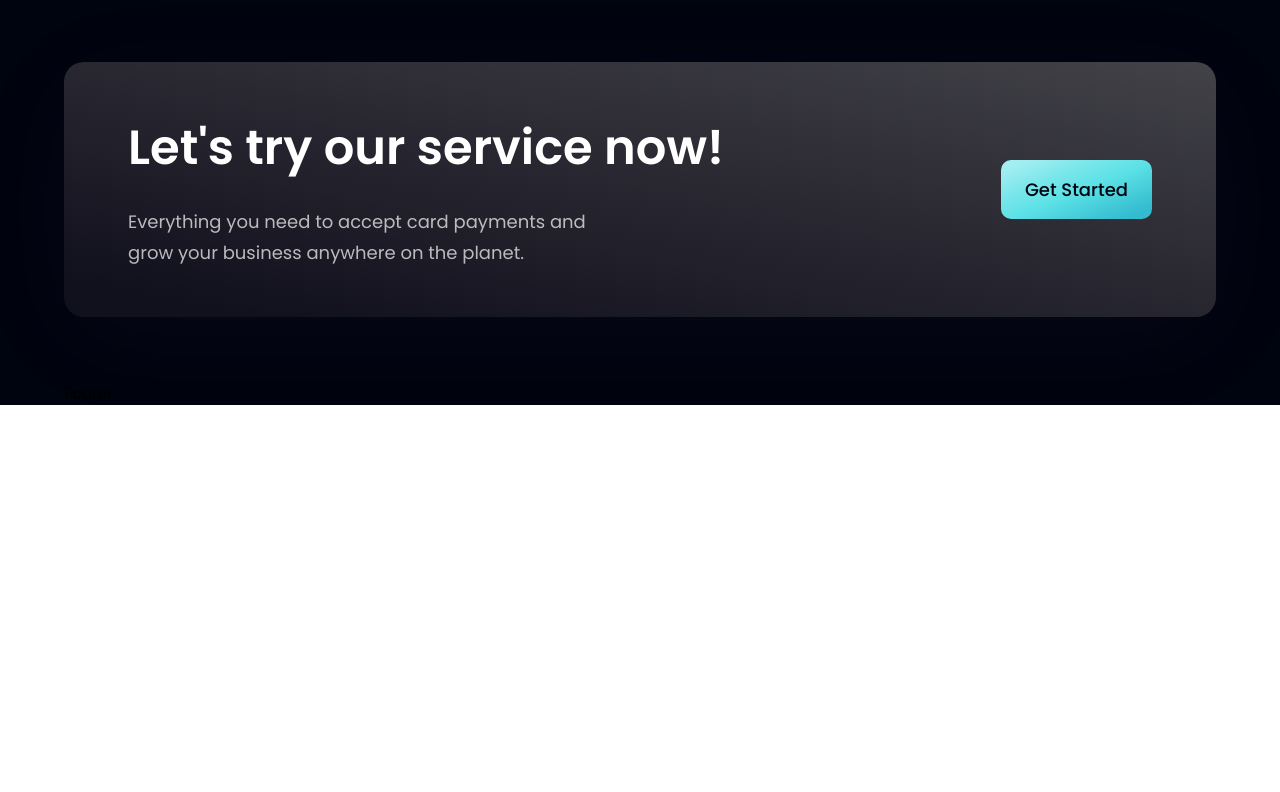
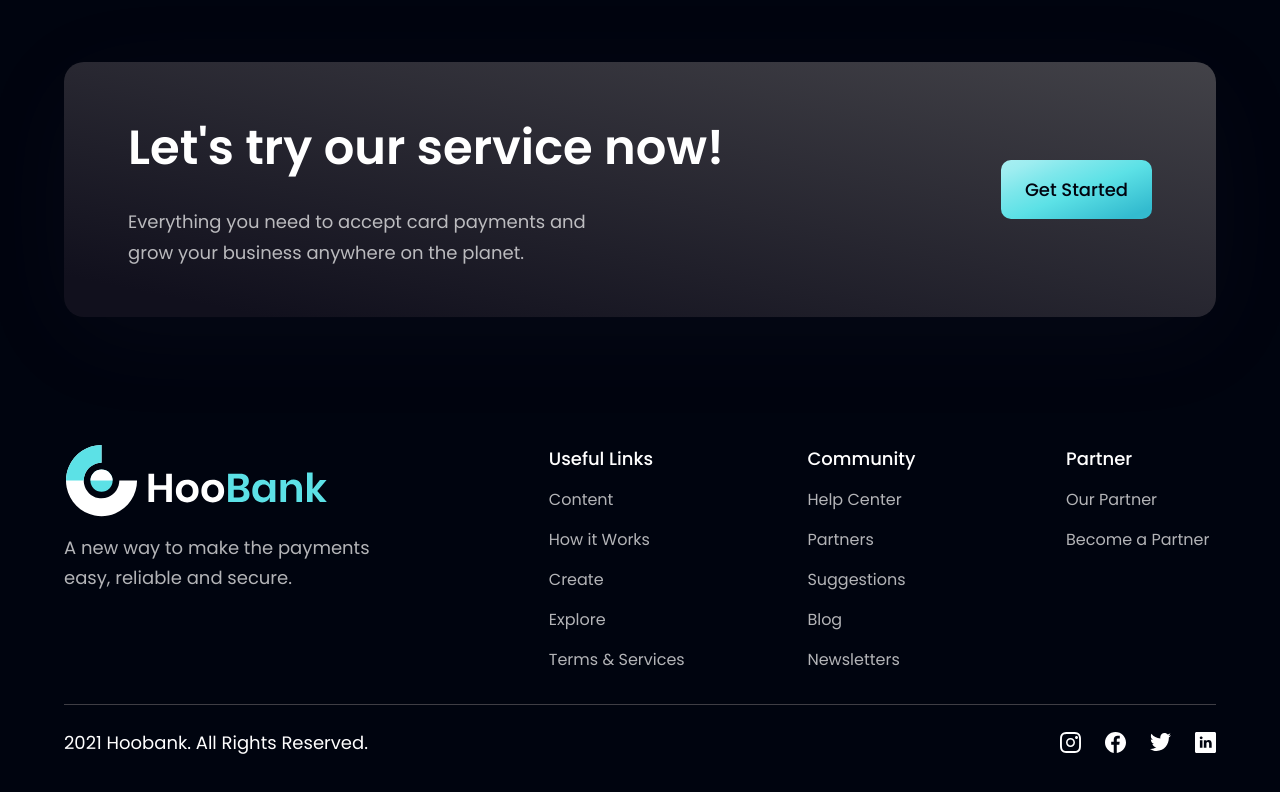
Before and after one commit to mthisgaard/space-tourism-app, a React (Vite) app in the folder space-tourism-app/: page / in a window 1280 px wide. Shown: the part 4046-4838 px from the top of the page. Before the commit the page ends 4451 px from the top, so only its background shows below. Built offline with nearby package versions, Linux system fonts and the light colour scheme.

Commit message:
add and style footer

```diff
--- a/space-tourism-app/src/components/Footer.jsx
+++ b/space-tourism-app/src/components/Footer.jsx
@@ -1,9 +1,40 @@
-import React from 'react'
+import styles from '../style';
+import { logo } from '../assets';
+import { footerLinks, socialMedia} from '../constants'
 
-const Footer = () => {
-  return (
-    <div>Footer</div>
-  )
-}
+const Footer = () => (
+  <section className={`${styles.flexCenter} ${styles.paddingY} flex-col`}>
+    <div className={`${styles.flexStart} md:flex-row flex-col mb-8 w-full`}>
+      <div className="flex-1 flex flex-col justify-start mr-10">
+        <img src={logo} alt="logo" className="w-[266px] h-[72px] object-contain" />
+        <p className={`${styles.paragraph} mt-4 max-w-[310px]`}>A new way to make the payments easy, reliable and secure.</p>
+      </div>
+      <div className="flex-[1.5] w-full flex flex-row justify-between flex-wrap md:mt-0 mt-10">
+        {footerLinks.map((footerLink) => (
+          <div key={footerLink.key} className="flex flex-col ss:my-0 my-4 min-w-[150px]">
+            <h4 className="font-poppins font-medium text-[18px] leading-[27px] text-white">{footerLink.title}</h4>
+            <ul className="list-none mt-4">
+              {footerLink.links.map((link, index) => (
+                <li key={link.name} className={`font-poppins font-normal text-[16px] leading-[24px] text-dimWhite hover:text-secondary cursor-pointer ${index !== footerLink.links.length - 1 ? 'mb-4' : 'mb-0'}`}>
+                  {link.name}
+                </li>
+              ))}
+            </ul>
+          </div>
+        ))}
+      </div>
+    </div>
+    <div className="w-full flex justify-between items-center md:flex-row flex-col pt-6 border-t-[1px] border-t-[#3f3e45]">
+      <p className="font-poppins font-normal text-center text-[18px] leading-[27px] text-white">
+        2021 Hoobank. All Rights Reserved.
+      </p>
+      <div className="flex flex-row md:mt-0 mt-6">
+        {socialMedia.map((social, index) => (
+          <img key={social.id} src={social.icon} alt={social.id} className={`w-[21px] h-[21px] object-contain cursor-pointer ${index !== socialMedia.length - 1 ? 'mr-6' : 'mr-0'}`}/>
+        ))}
+      </div>
+    </div>
+  </section>
+)
 
 export default Footer
```
